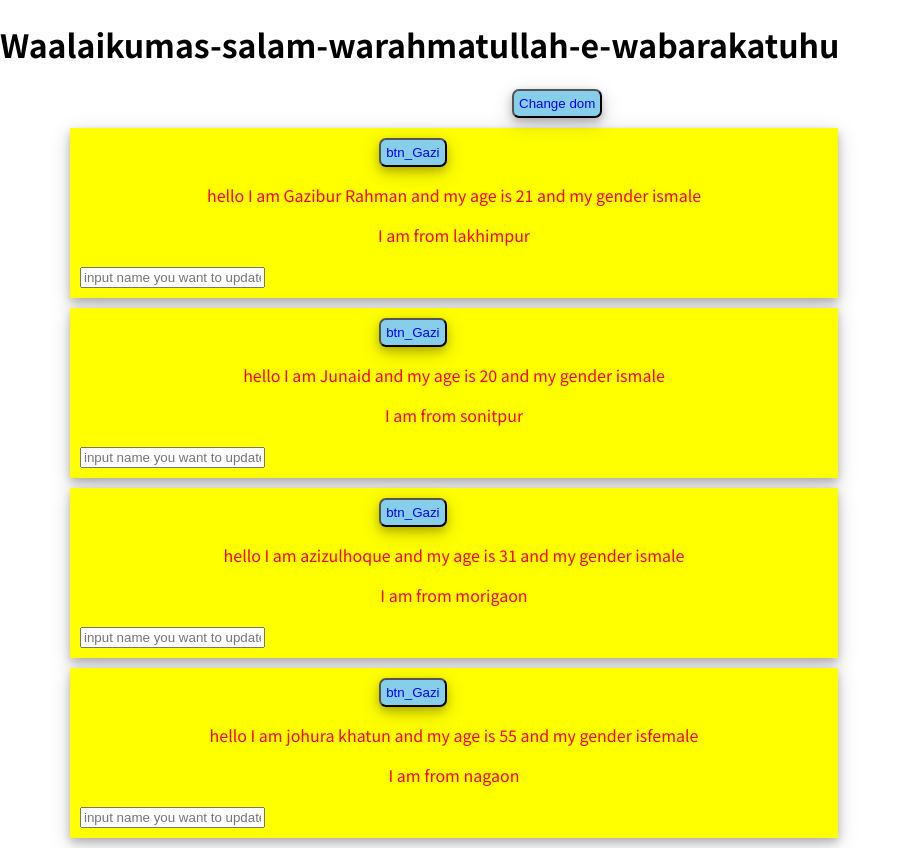
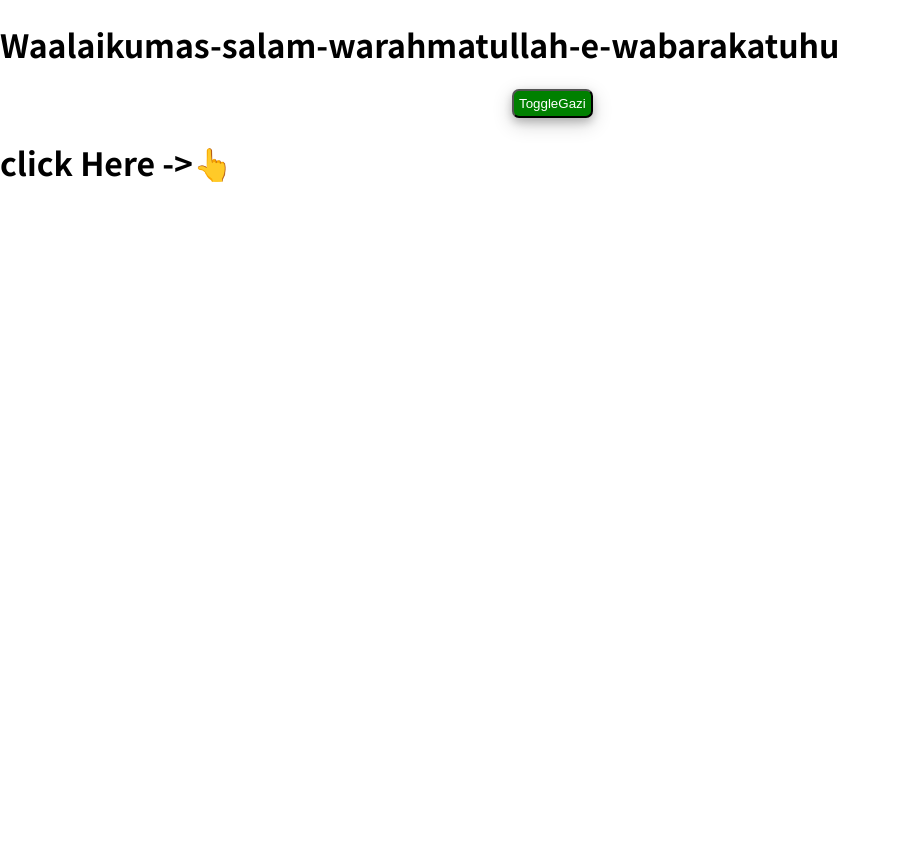
Before and after one commit to gaziburr/AllAboutReact, a React (Create React App) app: page / in a window 1280 px wide. Shown: the whole page, without its empty margins (0-907 px from the left). After the commit the page ends 800 px from the top, so only its background shows below. Built offline with nearby package versions, Linux system fonts and the light colour scheme.

Commit message:
Rendering content conditionally👍

```diff
--- a/src/App.js
+++ b/src/App.js
@@ -29,6 +29,7 @@ class App extends Component {
         place: 'nagaon',
       },
     ],
+    showPerson: false,
   };
   switchdataHandler = NewName => {
     this.setState({
@@ -51,7 +52,6 @@ class App extends Component {
           gender: 'male',
           place: 'morigaon',
         },
-
         {
           name: 'johura khatun',
           age: 55,
@@ -91,15 +91,19 @@ class App extends Component {
       ],
     });
   };
+  togglePersonHandler = () => {
+    const doesShow = this.state.showPerson;
+    this.setState({showPerson: !doesShow});
+  };
   render() {
     const style = {
       padding: '5px',
       borderRadius: '7px',
-      color: 'blue',
+      color: 'white',
       boxShadow:
         '0 4px 8px 0 rgba(0, 0, 0, 0.2), 0 6px 20px 0 rgba(0, 0, 0, 0.19)',
       marginLeft: '40% ',
-      backgroundColor: 'skyblue',
+      backgroundColor: 'green',
     };
     return (
       <div className="App">
@@ -107,9 +111,11 @@ class App extends Component {
         <button
           style={style}
           className="btn"
-          onClick={() => this.switchdataHandler('Max!!!')}>
-          Change dom
+          onClick={this.togglePersonHandler}>
+          ToggleGazi
         </button>
+        {this.state.showPerson ? (
+          <div className="Persons">
             <Person
               style={style}
               name={this.state.persons[0].name}
@@ -143,6 +149,10 @@ class App extends Component {
               I am from {this.state.persons[3].place}
             </Person>
           </div>
+        ) : (
+           <h1>click Here -&gt;👆</h1>
+        )}
+      </div>
     );
   }
 }
--- a/src/person.js
+++ b/src/person.js
@@ -7,8 +7,7 @@ const person = props => {
         btn_Gazi
       </button>
       <p>
-        hello I am {props.name} and my age is {props.age} and my gender is
-        {props.gender}
+        hello I am {props.name} and my age is {props.age} and my gender is {props.gender}
       </p>
       <p onClick={props.click}> {props.children}</p>
       <input
```
Also changed, not shown: 1 other file (tests, documents, lock files or other folders). Lines whose indentation alone changed are shown as unchanged.
